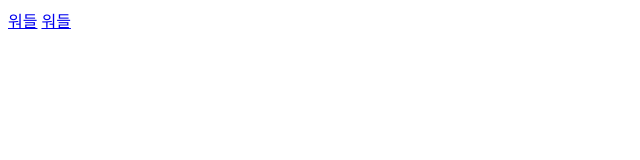
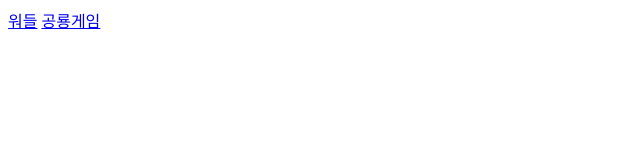
Before and after one commit to suhye0n/web-game, a plain HTML site: page index.html in a window 1280 px wide. Shown: the full height of the page, 0-640 px from the left. Drawn offline with Linux system fonts and the light colour scheme.

Commit message:
인덱스 페이지 수정

```diff
--- a/index.html
+++ b/index.html
@@ -6,6 +6,6 @@
     </head>
     <body>
         <a href="/web-game/wordle.html">워들</a>
-        <a href="/web-game/wordle.html">워들</a>
+        <a href="/web-game/dinosaur.html">공룡게임</a>
     </body>
 </html>
```
